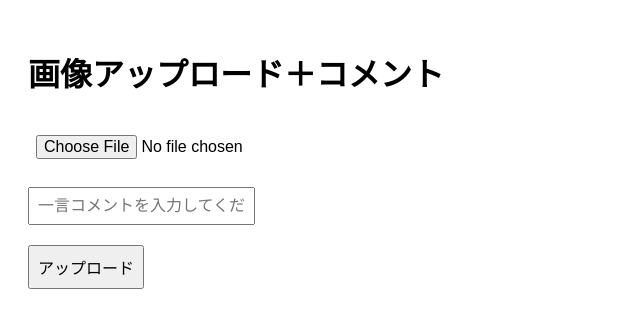
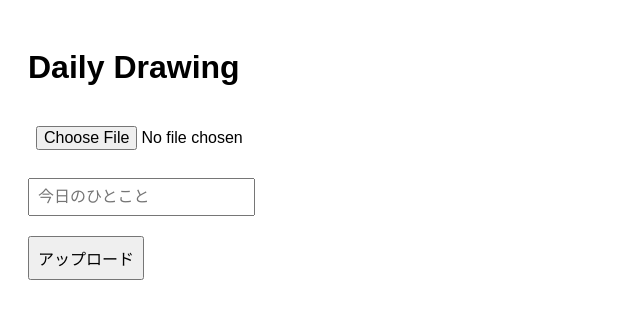
Before and after one commit to miochanmio/dailydrawing, a plain HTML site: page index.html in a window 1280 px wide. Shown: the whole page, without its empty margins (0-640 px from the left). Drawn offline with Linux system fonts and the light colour scheme.

Commit message:
Update index.html

```diff
--- a/index.html
+++ b/index.html
@@ -2,16 +2,16 @@
 <html lang="ja">
 <head>
   <meta charset="UTF-8" />
-  <title>画像アップロード＋コメント</title>
+  <title>Daily Drawing</title>
   <link rel="stylesheet" href="style.css" />
 </head>
 <body>
 
-  <h1>画像アップロード＋コメント</h1>
+  <h1>Daily Drawing</h1>
 
   <input type="file" id="imageInput" accept="image/*" />
   <br />
-  <input type="text" id="captionInput" placeholder="一言コメントを入力してください" />
+  <input type="text" id="captionInput" placeholder="今日のひとこと" />
   <br />
   <button id="uploadBtn">アップロード</button>
 
```
